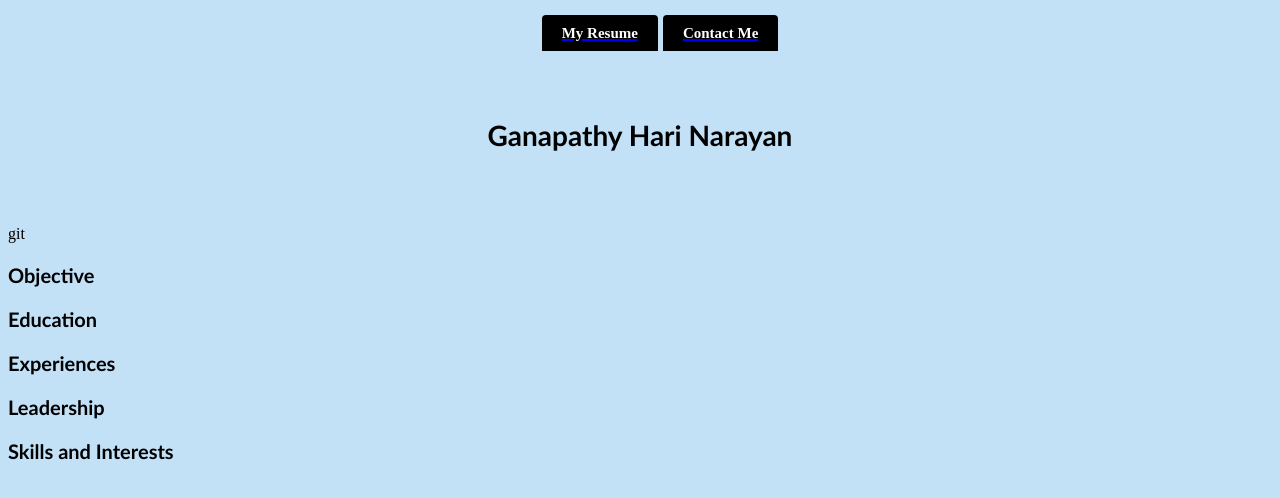
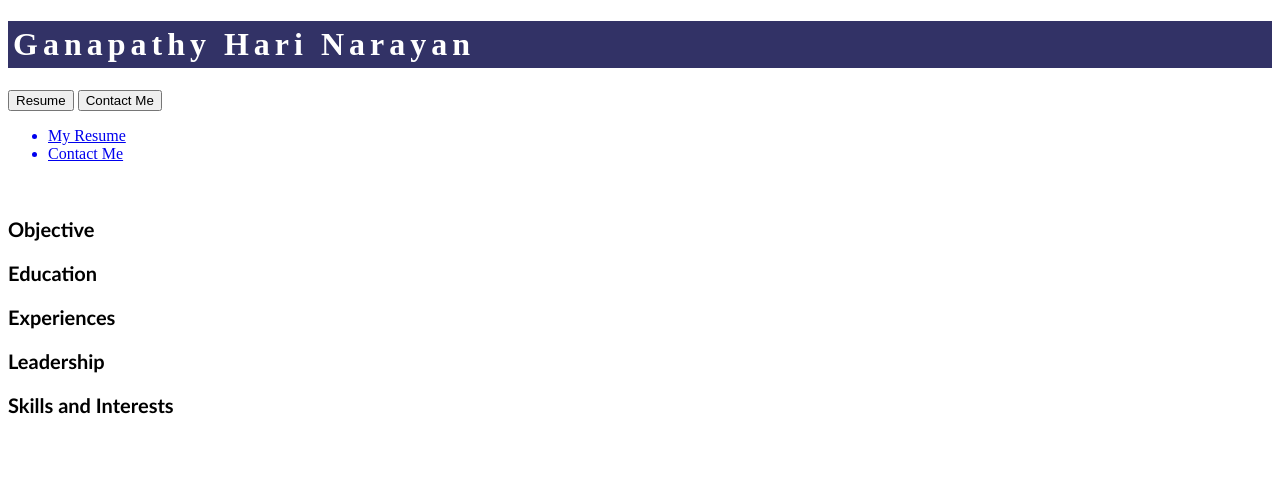
Before and after one commit to ganhari123/website, a plain HTML site: page index.html in a window 1280 px wide. Drawn offline with Linux system fonts and the light colour scheme.

Commit message:
Learning and trying many things.

```diff
--- a/index.html
+++ b/index.html
@@ -7,13 +7,16 @@
 </head>
 
 <body>
-  <h1 id="list">
+    <h1 id="fullName"> Ganapathy Hari Narayan</h1>
+    <button id="but1">Resume</button>
+    <button id="but2">Contact Me</button>
+
   <ul>
     <a href = "Resume.pdf" target="_blank"><li>My Resume</li></a>
     <a href = "newPage.html"><li>Contact Me</li></a>
-  </ul></h1><br><br>
-  <h1 id="fullName">Ganapathy Hari Narayan</h1>
-  <br><br><br>git
+  </ul><br>
+
+
   <p id="obj" onclick="hideShowFunction('objBody')"><b> <span style="cursor:pointer">Objective</span> </b><br></p>
 
 
--- a/style.css
+++ b/style.css
@@ -1,14 +1,10 @@
-ul li {
-    display:inline;
+/*ul li {
+    display: inline;
     background-color: black;
     color: white;
     padding: 10px 20px 10px 20px;
     border-radius: 4px 4px 0 0;
     font-size: 15px;
-}
-#list {
-  text-align: center;
-  font-size: 20px;
 }
 ul li:hover {
     background-color: orange;
@@ -18,9 +14,15 @@ ul li a:visited {
 }
 ul li a {
   color: white;
+}*/
+#fullName {
+  background-color: #323266;
+  padding: 5px;
+  color: white;
+  letter-spacing: 5px;
 }
 body {
-  background-color: #C2E1F7;
+  /*background-color: #C2E1F7;*/
 }
 #obj {
   font-family: "Trebuchet MS", Helvetica, sans-serif;
@@ -28,11 +30,6 @@ body {
 }
 #obj:hover {
   color:orange;
-}
-#fullName {
-  font-family: "Trebuchet MS", Helvetica, sans-serif;
-  font-size: 28px;
-  text-align: center;
 }
 #objBody {
   display: none;
```
